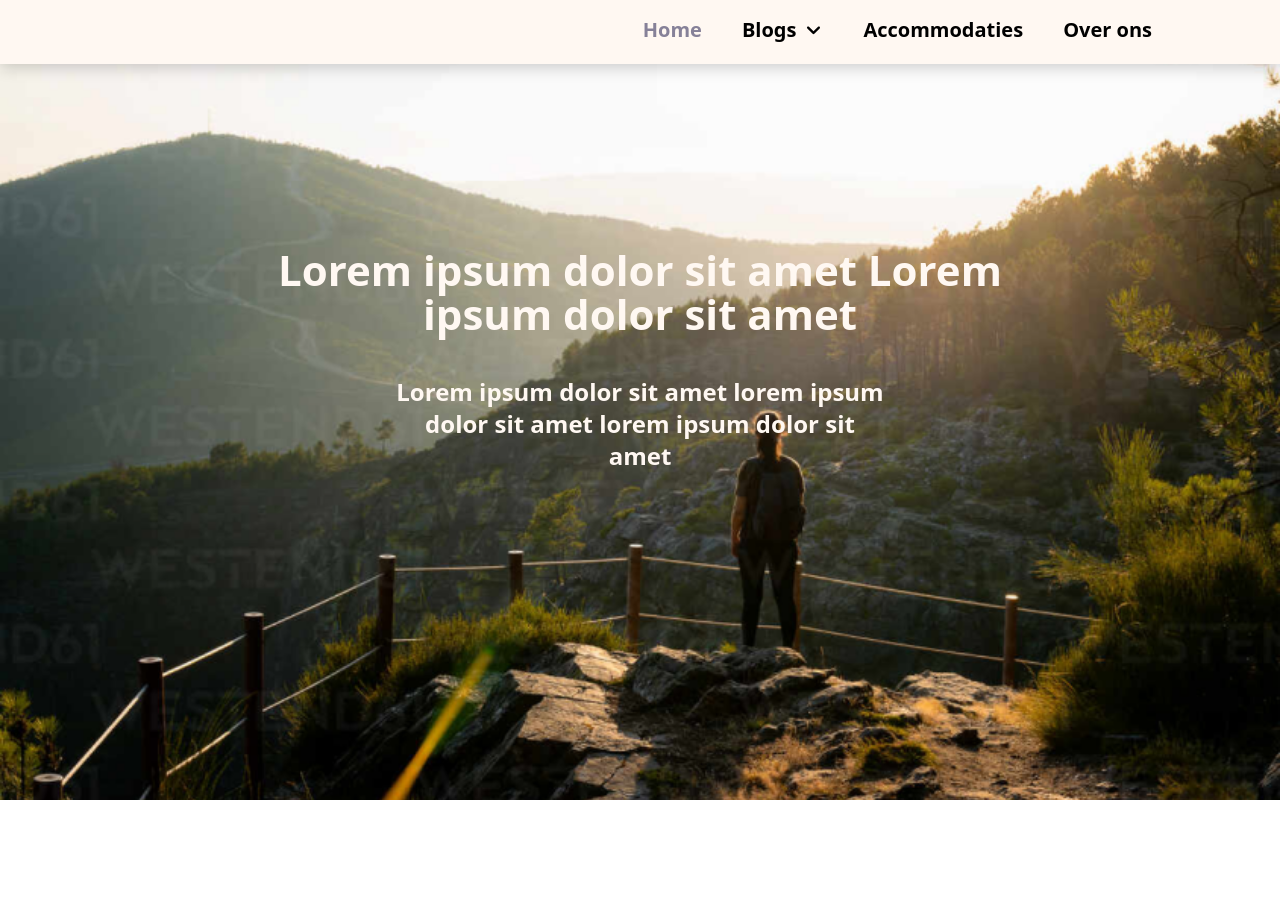
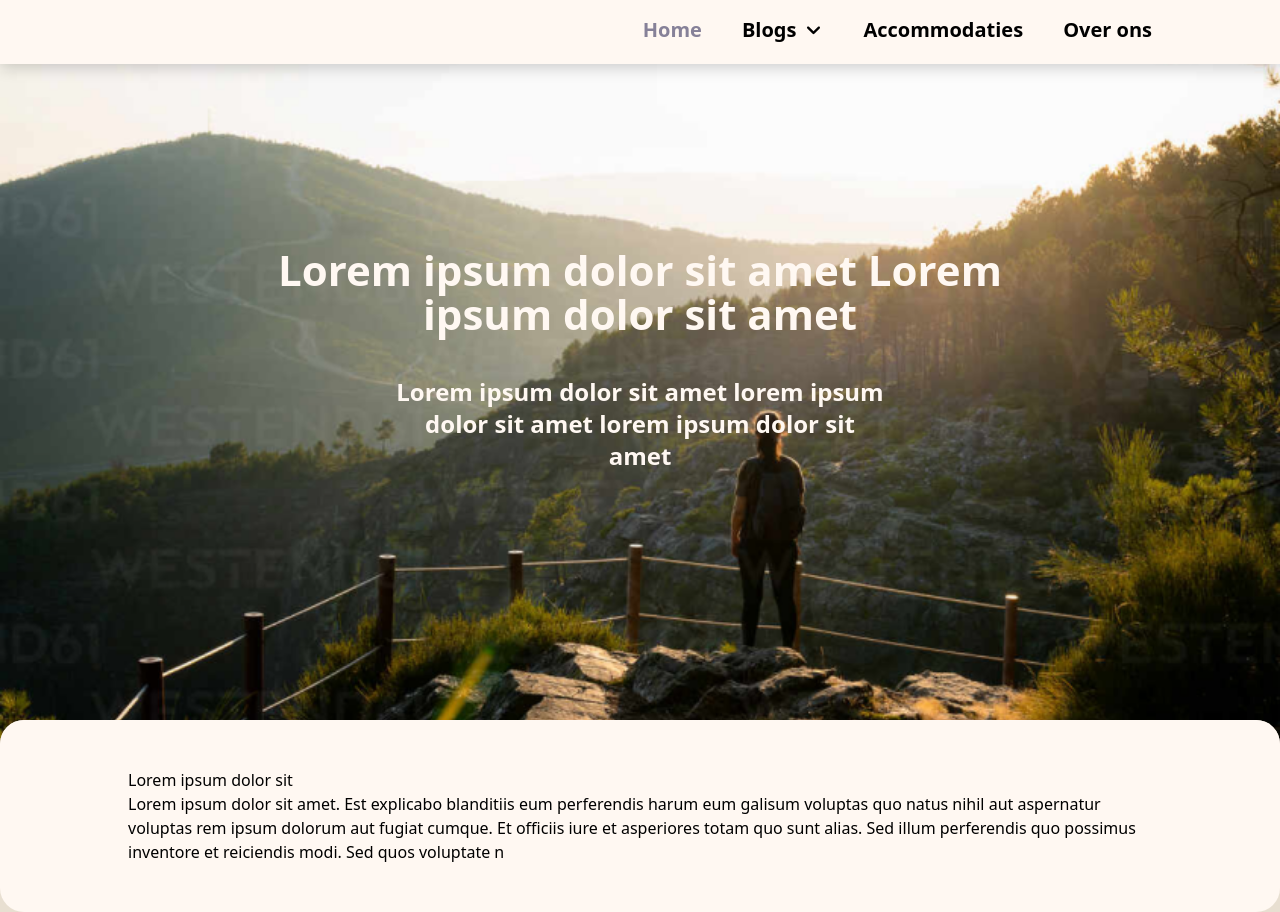
Before and after one commit to dannyfrelink/affiliate-blog, a React (Create React App) app: page / in a window 1280 px wide. Before the commit the page ends 800 px from the top, so only its background shows below. Built offline with nearby package versions, Linux system fonts and the light colour scheme; the HTML template or start-up script is replaced by a standard one.

Commit message:
feat: create base Container component

```diff
--- /dev/null
+++ b/src/components/general/Container.tsx
@@ -0,0 +1,26 @@
+import React from "react";
+import { useAppContext } from "../../config/AppContext";
+
+interface ContainerProps {
+	children: React.ReactNode;
+}
+
+const Container: React.FC<ContainerProps> = ({ children }) => {
+	const { screenSize } = useAppContext();
+
+	return (
+		<section
+			className={`w-screen bg-primary rounded-3xl ${
+				screenSize < 750
+					? "px-[7.5vw] py-7"
+					: screenSize < 1250
+					? "px-[9vw] py-10"
+					: "px-[10vw] py-12"
+			}`}
+		>
+			{children}
+		</section>
+	);
+};
+
+export default Container;
--- a/src/components/header/Nav.tsx
+++ b/src/components/header/Nav.tsx
@@ -42,8 +42,8 @@
 						  }`
 						: `flex top-4 fixed before:fixed before:top-0 before:inset-x-0 before:h-16 before:bg-primary before:shadow-subtle before:z-[-1] ${
 								screenSize < 1250
-									? "right-[calc(100vw*((1/6)/2))] [&>li:not(:last-child)]:mr-6 [&>div]:mr-4"
-									: "right-[calc(100vw*((1/5)/2))] [&>li:not(:last-child)]:mr-10 [&>div]:mr-8"
+									? "right-[9vw] [&>li:not(:last-child)]:mr-6 [&>div]:mr-4"
+									: "right-[10vw] [&>li:not(:last-child)]:mr-10 [&>div]:mr-8"
 						  }`
 				} text-black text-xl [&>li]:font-semibold`}
 			>
--- a/src/pages/Home.tsx
+++ b/src/pages/Home.tsx
@@ -2,6 +2,7 @@
 import Header from "../components/header/Header";
 import { useAppContext } from "../config/AppContext";
 import HeaderImage from "../images/mockup/viewpoint.png";
+import Container from "../components/general/Container";
 
 interface HomeProps {}
 
@@ -18,6 +19,22 @@
 				title="Lorem ipsum dolor sit amet Lorem ipsum dolor sit amet"
 				subTitle="Lorem ipsum dolor sit amet lorem ipsum dolor sit amet lorem ipsum dolor sit amet"
 			/>
+
+			<main className="bg-background rounded-t-3xl">
+				<Container>
+					<div>
+						<h2>Lorem ipsum dolor sit</h2>
+						<p>
+							Lorem ipsum dolor sit amet. Est explicabo blanditiis
+							eum perferendis harum eum galisum voluptas quo natus
+							nihil aut aspernatur voluptas rem ipsum dolorum aut
+							fugiat cumque. Et officiis iure et asperiores totam
+							quo sunt alias. Sed illum perferendis quo possimus
+							inventore et reiciendis modi. Sed quos voluptate n
+						</p>
+					</div>
+				</Container>
+			</main>
 		</div>
 	);
 };
```
